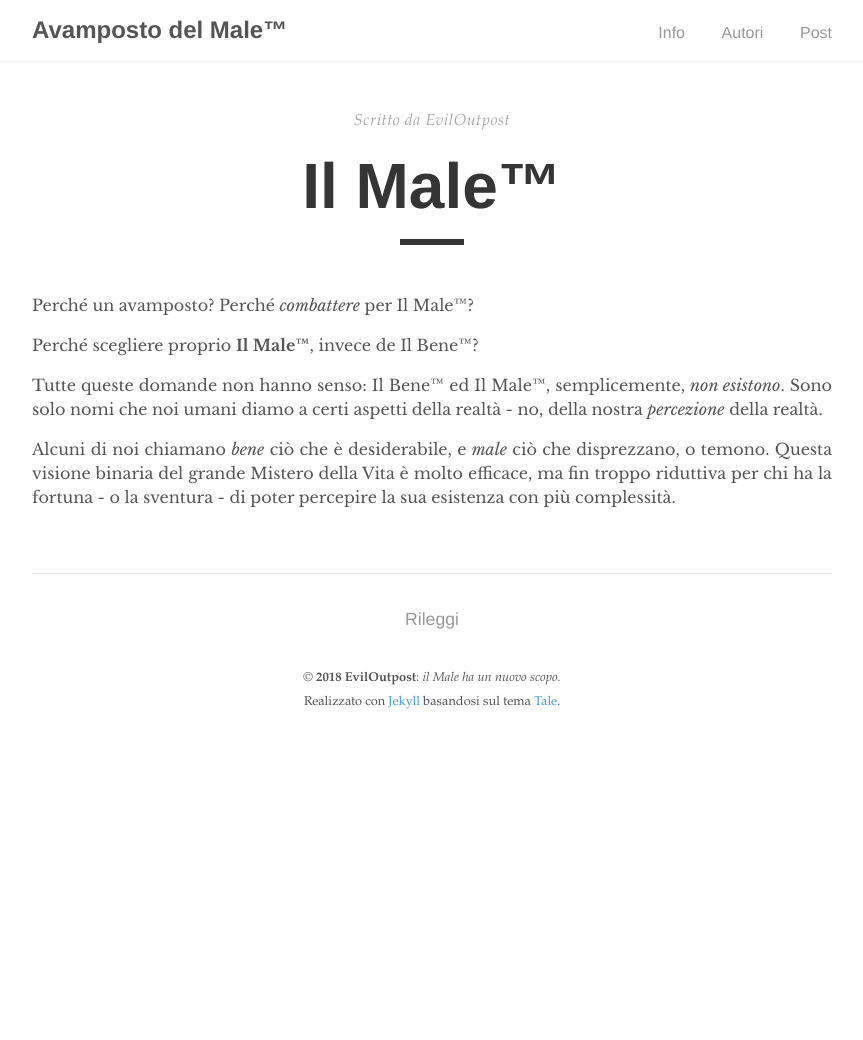
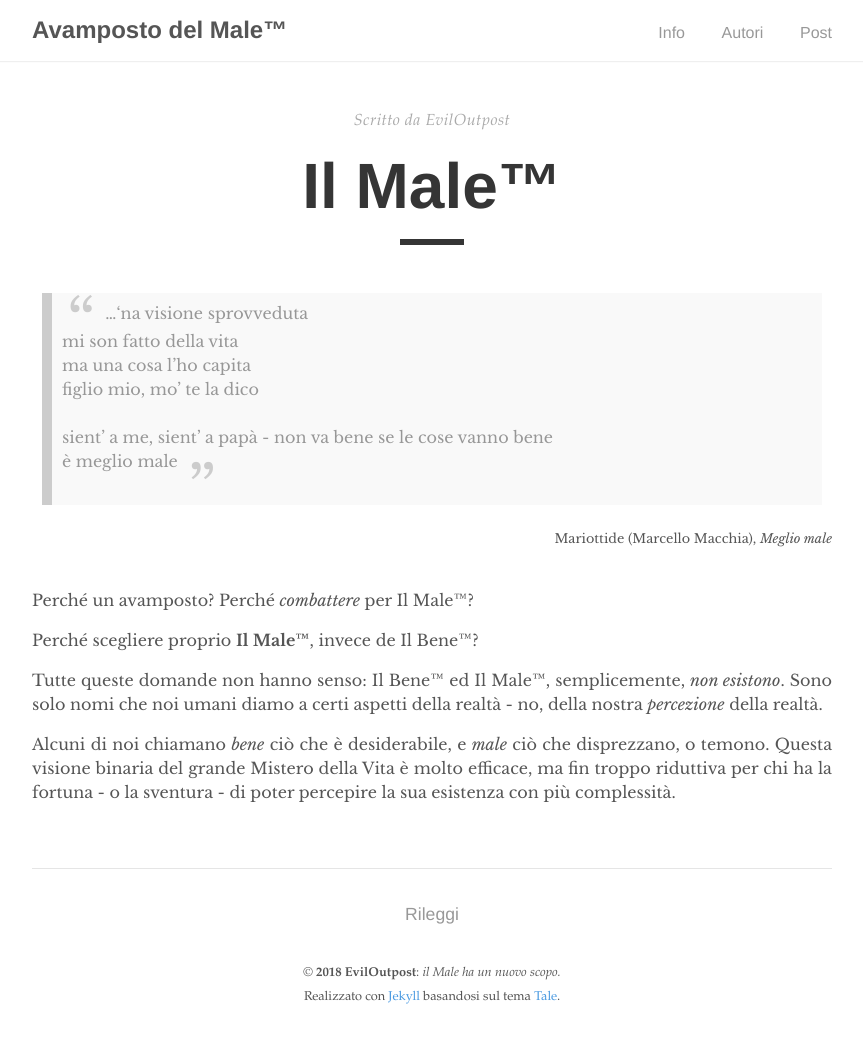
Before and after one commit to eviloutpost/eviloutpost.github.io, a Jekyll site: the page built from _pages/about.md, in a window 1280 px wide. Shown: the whole page, without its empty margins (208-1071 px from the left). Built offline with Jekyll 4.4.1, drawn with Linux system fonts in a browser that asks for light colours; before the commit the page ends 900 px from its top, so only the background shows below that.

Commit message:
Added Mariottide quotation

```diff
--- a/_pages/about.md
+++ b/_pages/about.md
@@ -3,6 +3,19 @@ layout: post
 title: "Il Male&trade;"
 permalink: /about
 ---
+
+<link rel="stylesheet" type="text/css" href="../_pages/quote.css">
+
+> ...'na visione sprovveduta <br>
+> mi son fatto della vita <br>
+> ma una cosa l'ho capita <br>
+> figlio mio, mo' te la dico <br>
+> <br>
+> sient' a me, sient' a papà - non va bene se le cose vanno bene <br>
+> è meglio male
+<div class="author">Mariottide (Marcello Macchia), <cite>Meglio male</cite> </div>
+
+<br>
 
 Perché un avamposto? Perché *combattere* per Il Male&trade;?
 
```
